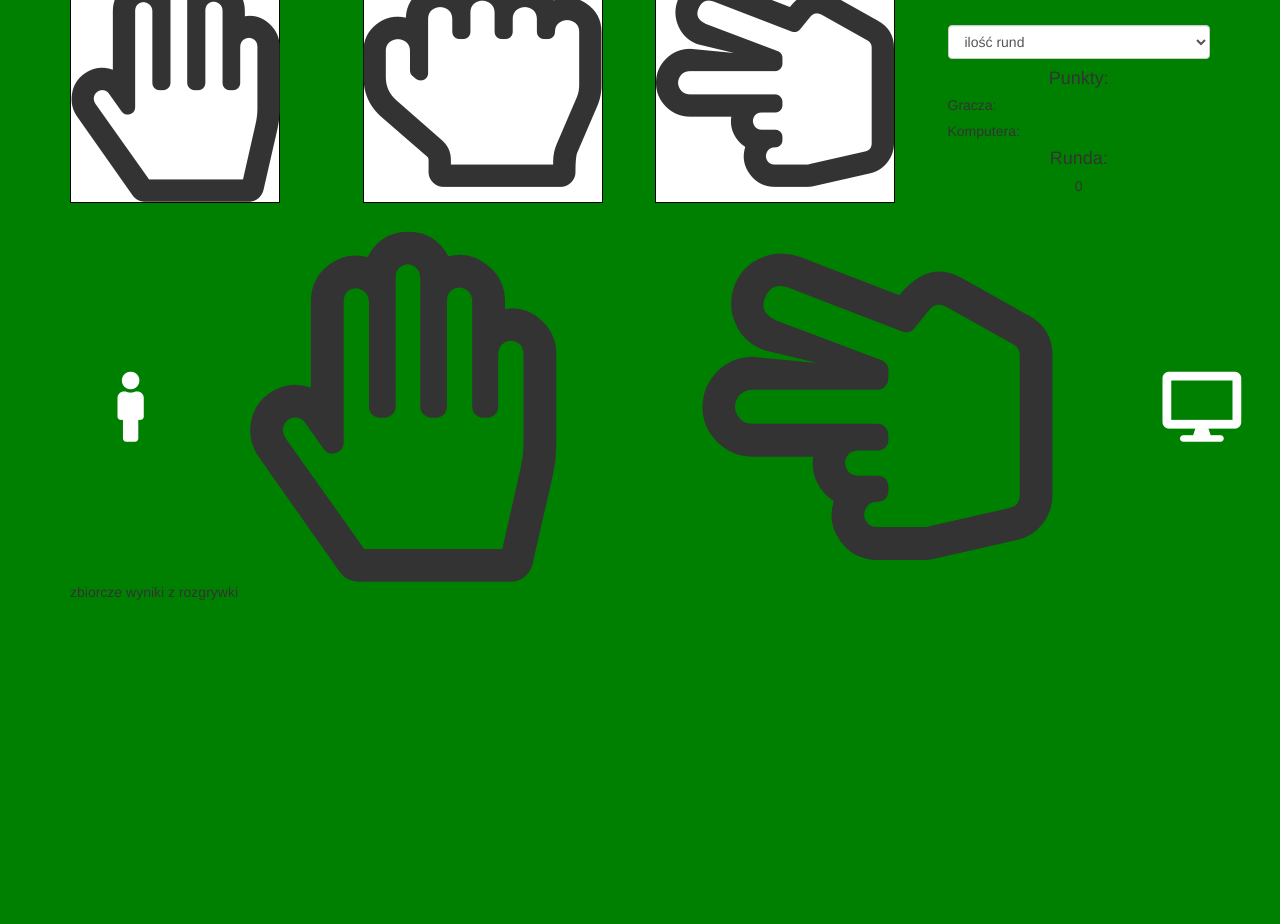
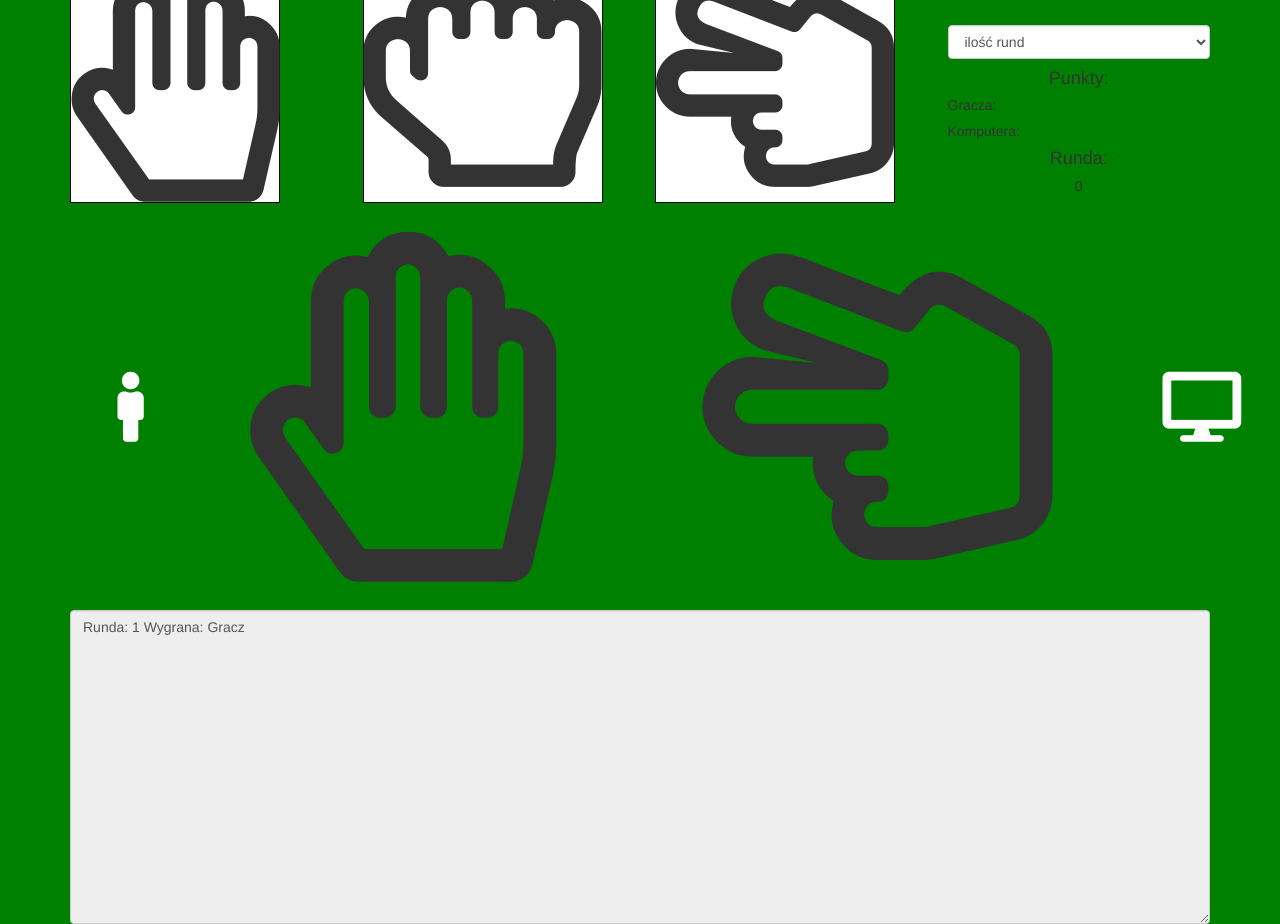
Before and after one commit to Dawid-Kowalski/papier-kamien-nozyce, a website: page index.html in a window 1280 px wide. Shown: the part 107-1031 px from the top of the page. Before the commit the page ends 800 px from the top, so only its background shows below. Drawn offline with nearby package versions, Linux system fonts and the light colour scheme.

Commit message:
Add textarea for rounds results

```diff
--- a/index.html
+++ b/index.html
@@ -64,7 +64,7 @@
 			</div>
 			<div class="row">
 				<div class="col-md-12">
-					zbiorcze wyniki z rozgrywki
+					<textarea class="form-control m-3" rows="15" disabled>Runda: 1 Wygrana: Gracz</textarea>
 				</div>
 			</div>
 		</div>
```
